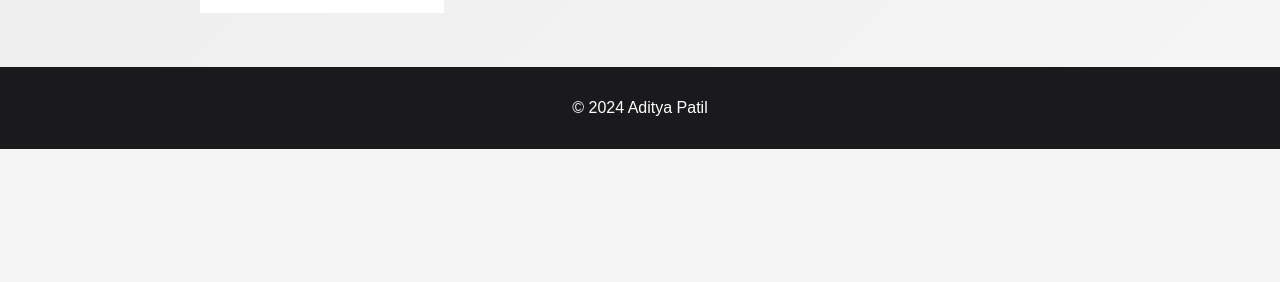
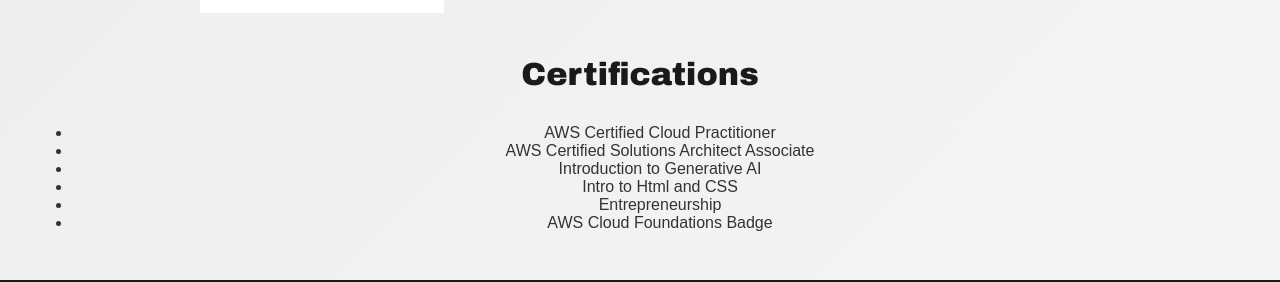
Before and after one commit to AdityaNPatil/Portfolio_React, a React (Vite) app: page /experience in a window 1280 px wide. Shown: the part 642-924 px from the top of the page. Before the commit the page ends 800 px from the top, so only its background shows below. Built offline with nearby package versions, Linux system fonts and the light colour scheme.

Commit message:
Update Experience.jsx
Added Certifications

```diff
--- a/src/components/Experience.jsx
+++ b/src/components/Experience.jsx
@@ -19,7 +19,15 @@ function Experience() {
             {/* Manually entering data -- 📁 For proper data entry check Projects component */}
             <ExperienceCard experienceTitle="Full-Stack Dev Intern" company="B2World" duration="Nov-Dec 2023" points={b2Points} imgSrc={webIntern} key="1"/>
             <ExperienceCard experienceTitle="Prompt Engineer Intern" company="SoulAI/Deccan AI" duration="Oct-Dec 2023" points={promptPoints} imgSrc={promptIntern} key="2"/>
-
+            <h1>Certifications</h1>
+            <ul className="certAchList">
+                <li>AWS Certified Cloud Practitioner</li>
+                <li>AWS Certified Solutions Architect Associate</li>
+                <li>Introduction to Generative AI</li>
+                <li>Intro to Html and CSS</li>
+                <li>Entrepreneurship</li>
+                <li>AWS Cloud Foundations Badge</li>
+            </ul>
         </div>
     );
 }
```
